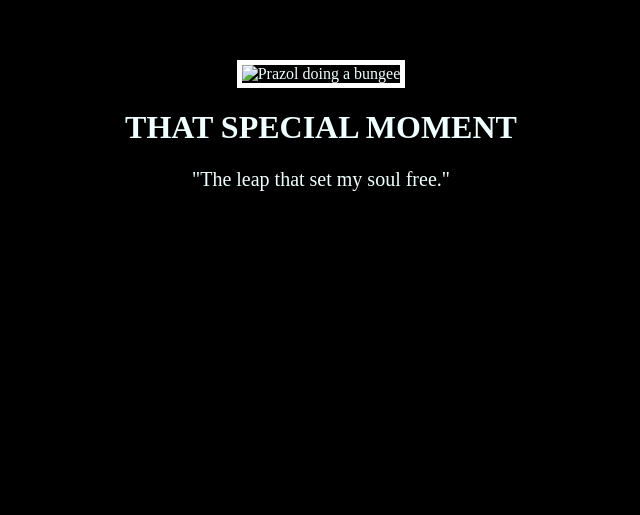
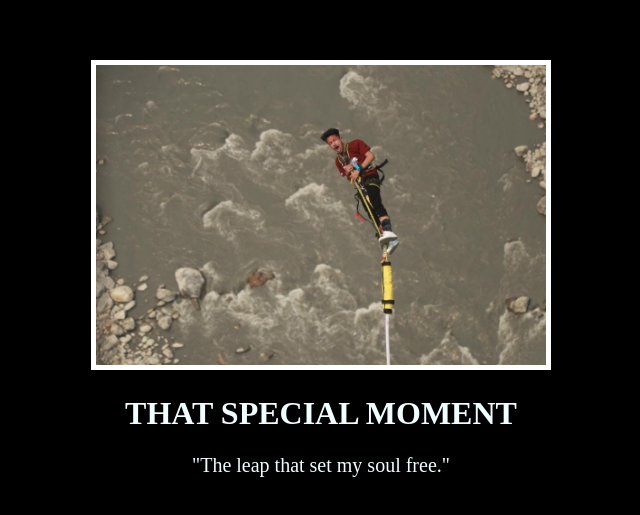
Before and after one commit to Prazol100/bungee-css-first-proj, a plain HTML site: page index.html in a window 1280 px wide. Shown: the part 193-708 px from the top of the page, without its empty margins (319-959 px from the left). Drawn offline with Linux system fonts and the light colour scheme.

Commit message:
fix: image path

```diff
--- a/index.html
+++ b/index.html
@@ -13,7 +13,7 @@
 </head>
 <body>
   <div class="Image">
-  <img class="Thrill" src="./assets/images/qybYzi4u.jpg" style="300px; height:300px;" alt="Prazol doing a bungee">
+  <img class="Thrill" src="./images/qybYzi4u.jpg" style="300px; height:300px;" alt="Prazol doing a bungee">
   <h1>THAT SPECIAL MOMENT</h1>
   <P>"The leap that set my soul free."</P>
 
```
